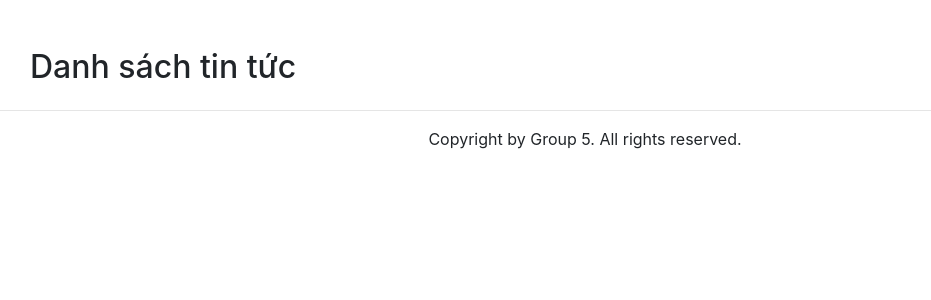
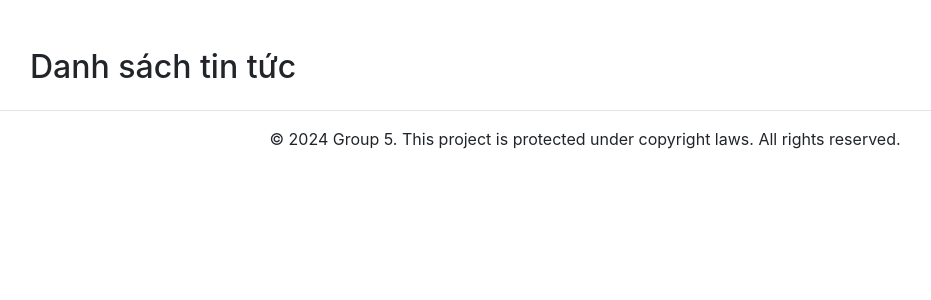
Before and after one commit to LuongDuy0906/THNHOM, a PHP site: template tlunews/views/news/index.php in a window 1280 px wide. Shown: the part 56-356 px from the top of the page, without its empty margins (55-986 px from the left). Run offline with PHP 8.4, Linux system fonts and the light colour scheme; the template is opened without the code that fills it, so the values that code supplies are empty.

Commit message:
sua lai ban quyen cho footer

```diff
--- a/tlunews/views/layouts/footer.php
+++ b/tlunews/views/layouts/footer.php
@@ -8,7 +8,8 @@
         <div class="row">
             <div class="col-12 text-center">
                 <hr>
-                <p>Copyright by Group 5. All rights reserved.</p>
+                <p>© 2024 Group 5. This project is protected under copyright laws. All rights reserved.</p>
+
             </div>
         </div>
 </footer>
```
